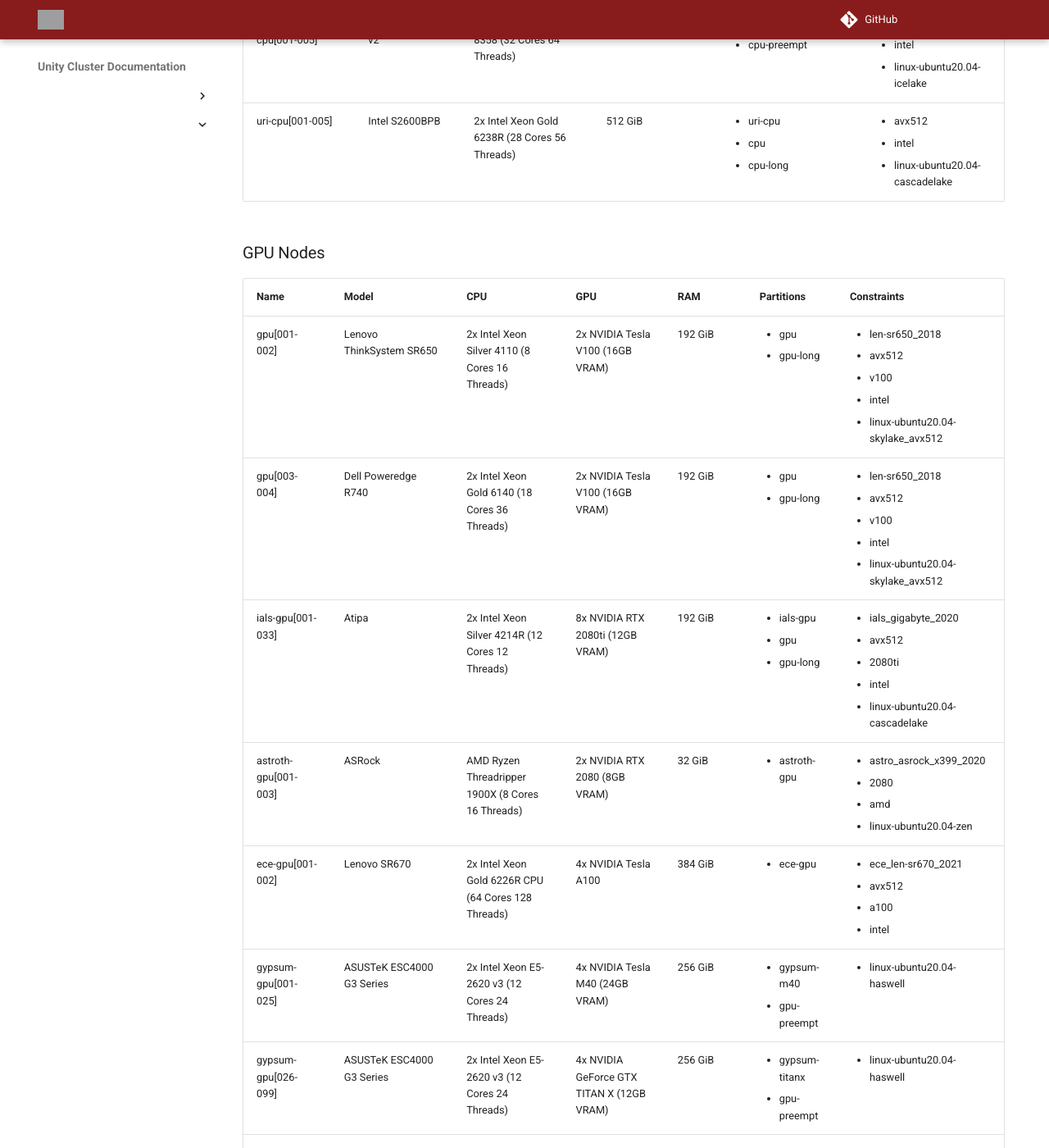
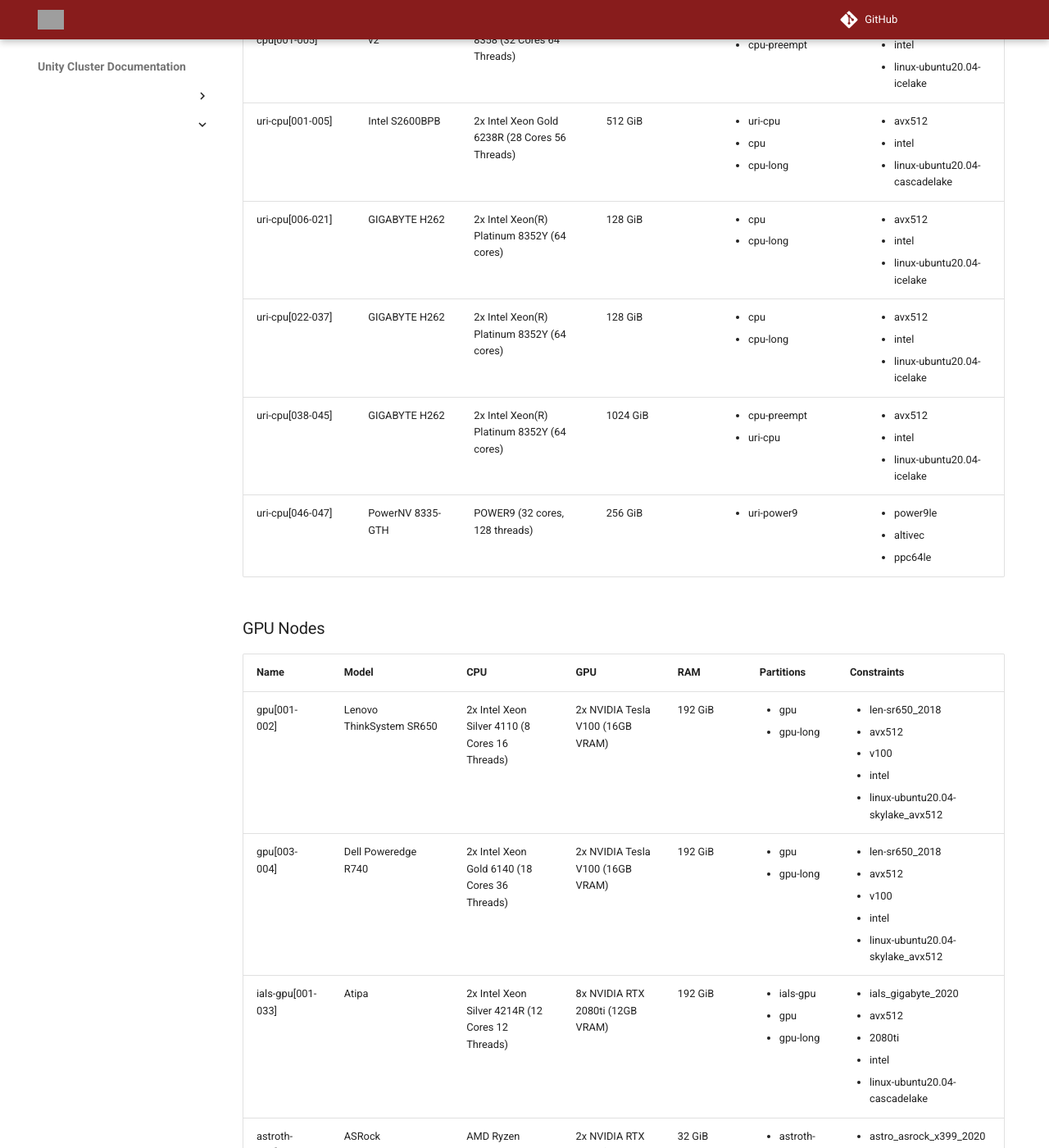
Before and after one commit to UMass-RC/unity-docs, an MkDocs documentation site: the page built from docs/technical/nodelist.md, in a window 1280 px wide and 1400 px high, scrolled down 1454 px. Shown: the whole window at 82% size. Built offline with MkDocs 1.6.1 and Material for MkDocs 9.7.7, drawn with Linux system fonts in a browser that asks for light colours; comment, search, counter and statistics services are not loaded; some of the changed text lies outside the part shown; grey boxes are pictures that could not be loaded.

Commit message:
add URI hardware to node list

```diff
--- a/sheets-to-md/output/cpu-nodes.md
+++ b/sheets-to-md/output/cpu-nodes.md
@@ -8,3 +8,7 @@
 | toltec-cpu[001-006]       | Dell R640                | 2x Intel Xeon Gold 5218 CPU (32 Cores 64 Threads) | 383 GiB                                    | <ul><li>toltec-cpu</li><li>cpu-preempt</li></ul>                                                                      | <ul><li>toltec_dell-r640_2021</li><li>avx512</li><li>intel</li><li>linux-ubuntu20.04-cascadelake</li></ul>        |
 | gaoseismolab-cpu[001-005] | Lenovo SR630 v2          | 2x Intel Xeon Platinum 8358 (32 Cores 64 Threads) | 512 GiB                                    | <ul><li>gaoseismolab-cpu</li><li>cpu-preempt</li></ul>                                                                | <ul><li>avx512</li><li>intel</li><li>linux-ubuntu20.04-icelake</li></ul>                                          |
 | uri-cpu[001-005]          | Intel S2600BPB           | 2x Intel Xeon Gold 6238R (28 Cores 56 Threads)    | 512 GiB                                    | <ul><li>uri-cpu</li><li>cpu</li><li>cpu-long</li></ul>                                                                | <ul><li>avx512</li><li>intel</li><li>linux-ubuntu20.04-cascadelake</li></ul>                                      |
+| uri-cpu[006-021]          | GIGABYTE H262            | 2x Intel Xeon(R) Platinum 8352Y (64 cores)        | 128 GiB                                    | <ul><li>cpu</li><li>cpu-long</li></ul>                                                                                | <ul><li>avx512</li><li>intel</li><li>linux-ubuntu20.04-icelake</li></ul>                                          |
+| uri-cpu[022-037]          | GIGABYTE H262            | 2x Intel Xeon(R) Platinum 8352Y (64 cores)        | 128 GiB                                    | <ul><li>cpu</li><li>cpu-long</li></ul>                                                                                | <ul><li>avx512</li><li>intel</li><li>linux-ubuntu20.04-icelake</li></ul>                                          |
+| uri-cpu[038-045]          | GIGABYTE H262            | 2x Intel Xeon(R) Platinum 8352Y (64 cores)        | 1024 GiB                                   | <ul><li>cpu-preempt</li><li>uri-cpu</li></ul>                                                                         | <ul><li>avx512</li><li>intel</li><li>linux-ubuntu20.04-icelake</li></ul>                                          |
+| uri-cpu[046-047]          | PowerNV 8335-GTH         | POWER9 (32 cores, 128 threads)                    | 256 GiB                                    | <ul><li>uri-power9</li><ul>                                                                                           | <ul><li>power9le</li><li>altivec</li><li>ppc64le</li></ul>                                                        |
--- a/sheets-to-md/output/gpu-nodes.md
+++ b/sheets-to-md/output/gpu-nodes.md
@@ -4,10 +4,11 @@
 | gpu[003-004]         | Dell Poweredge R740        | 2x Intel Xeon Gold 6140 (18 Cores 36 Threads)       | 2x NVIDIA Tesla V100 (16GB VRAM)          | 192 GiB | <ul><li>gpu</li><li>gpu-long</li></ul>                  | <ul><li>len-sr650_2018</li><li>avx512</li><li>v100</li><li>intel</li><li>linux-ubuntu20.04-skylake_avx512</li></ul>    |
 | ials-gpu[001-033]    | Atipa                      | 2x Intel Xeon Silver 4214R (12 Cores 12 Threads)    | 8x NVIDIA RTX 2080ti (12GB VRAM)          | 192 GiB | <ul><li>ials-gpu</li><li>gpu</li><li>gpu-long</li></ul> | <ul><li>ials_gigabyte_2020</li><li>avx512</li><li>2080ti</li><li>intel</li><li>linux-ubuntu20.04-cascadelake</li></ul> |
 | astroth-gpu[001-003] | ASRock                     | AMD Ryzen Threadripper 1900X (8 Cores 16 Threads)   | 2x NVIDIA RTX 2080 (8GB VRAM)             | 32 GiB  | <ul><li>astroth-gpu</li></ul>                           | <ul><li>astro_asrock_x399_2020</li><li>2080</li><li>amd</li><li>linux-ubuntu20.04-zen</li></ul>                        |
-| ece-gpu[001-002]     | Lenovo SR670               | 2x Intel Xeon Gold 6226R CPU (64 Cores 128 Threads) | 4x NVIDIA Tesla A100                      | 384 GiB | <ul><li>ece-gpu</li></ul>                               | <ul><li>ece_len-sr670_2021</li><li>avx512</li><li>a100</li><li>intel</li></ul>                                         |
+| ece-gpu[001-002]     | Lenovo SR670               | 2x Intel Xeon Gold 6226R CPU (64 Cores 128 Threads) | 4x NVIDIA Tesla A100 (40GB VRAM)          | 384 GiB | <ul><li>ece-gpu</li></ul>                               | <ul><li>ece_len-sr670_2021</li><li>avx512</li><li>a100</li><li>intel</li></ul>                                         |
 | gypsum-gpu[001-025]  | ASUSTeK ESC4000 G3 Series  | 2x Intel Xeon E5-2620 v3 (12 Cores 24 Threads)      | 4x NVIDIA Tesla M40 (24GB VRAM)           | 256 GiB | <ul><li>gypsum-m40</li><li>gpu-preempt</li></ul>        | <ul><li>linux-ubuntu20.04-haswell</li></ul>                                                                            |
 | gypsum-gpu[026-099]  | ASUSTeK ESC4000 G3 Series  | 2x Intel Xeon E5-2620 v3 (12 Cores 24 Threads)      | 4x NVIDIA GeForce GTX TITAN X (12GB VRAM) | 256 GiB | <ul><li>gypsum-titanx</li><li>gpu-preempt</li></ul>     | <ul><li>linux-ubuntu20.04-haswell</li></ul>                                                                            |
 | gypsum-gpu[104-156]  | TYAN B7109F77DV14HR-2T-N   | 2x Intel Xeon Silver 4116 (24 Cores 48 Threads)     | 8x NVIDIA GeForce GTX 1080 Ti (11GB VRAM) | 384 GiB | <ul><li>gypsum-1080ti</li><li>gpu-preempt</li></ul>     | <ul><li>linux-ubuntu20.04-skylake_avx512</li></ul>                                                                     |
 | gypsum-gpu[157-181]  | TYAN B7109F77DV14HR-2T-N   | 2x Intel Xeon Silver 4116 (24 Cores 48 Threads)     | 8x NVIDIA GeForce GTX 2080 Ti (11GB VRAM) | 384 GiB | <ul><li>gypsum-2080ti</li><li>gpu-preempt</li></ul>     | <ul><li>linux-ubuntu20.04-skylake_avx512</li></ul>                                                                     |
 | gypsum-gpu[182-189]  | Supermicro SYS-4029GP-TRT2 | 2x Intel Xeon Silver 4116 (24 Cores 48 Threads)     | 8x NVIDIA Quadro RTX 8000 (48GB VRAM)     | 384 GiB | <ul><li>gypsum-rtx8000</li><li>gpu-preempt</li></ul>    | <ul><li>linux-ubuntu20.04-skylake_avx512</li></ul>                                                                     |
 | gypsum-gpu[190-192]  | Supermicro SYS-4029GP-TRT2 | 2x Intel Xeon Silver 4116 (24 Cores 48 Threads)     | 8x NVIDIA GeForce GTX 2080 Ti (11GB VRAM) | 384 GiB | <ul><li>gypsum-2080ti</li><li>gpu-preempt</li></ul>     | <ul><li>linux-ubuntu20.04-skylake_avx512</li></ul>                                                                     |
+| uri-cpu[022-037]     | GIGABYTE H262              | 2x Intel Xeon(R) Platinum 8352Y (64 cores)          | 4x NVIDIA Tesla A100 (80GB VRAM)          | 128 GiB | <ul><li>cpu</li><li>cpu-long</li></ul>                  | <ul><li>avx512</li><li>intel</li><li>linux-ubuntu20.04-icelake</li></ul>                                               |
```
